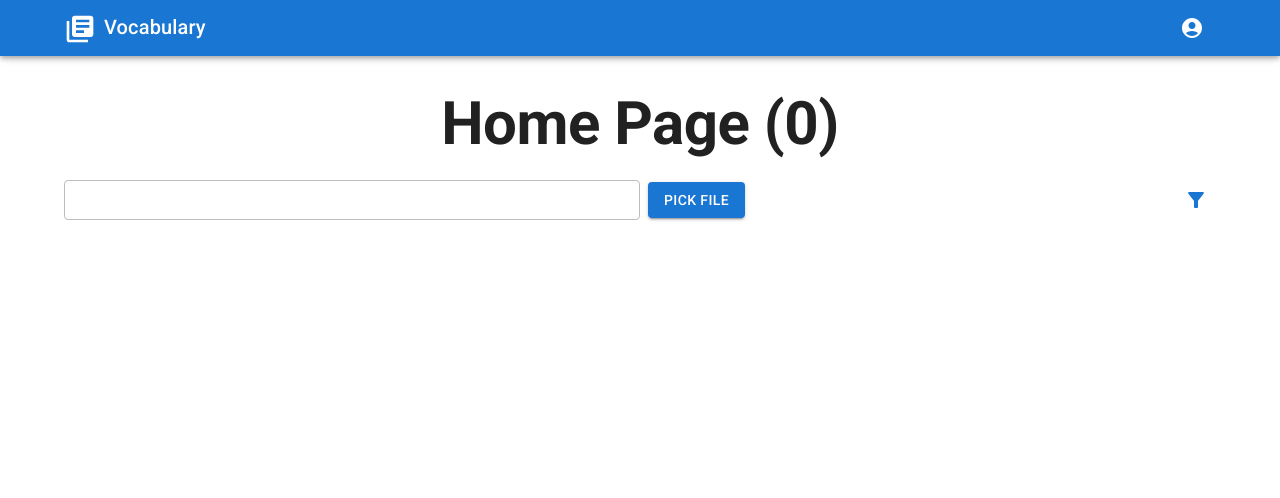
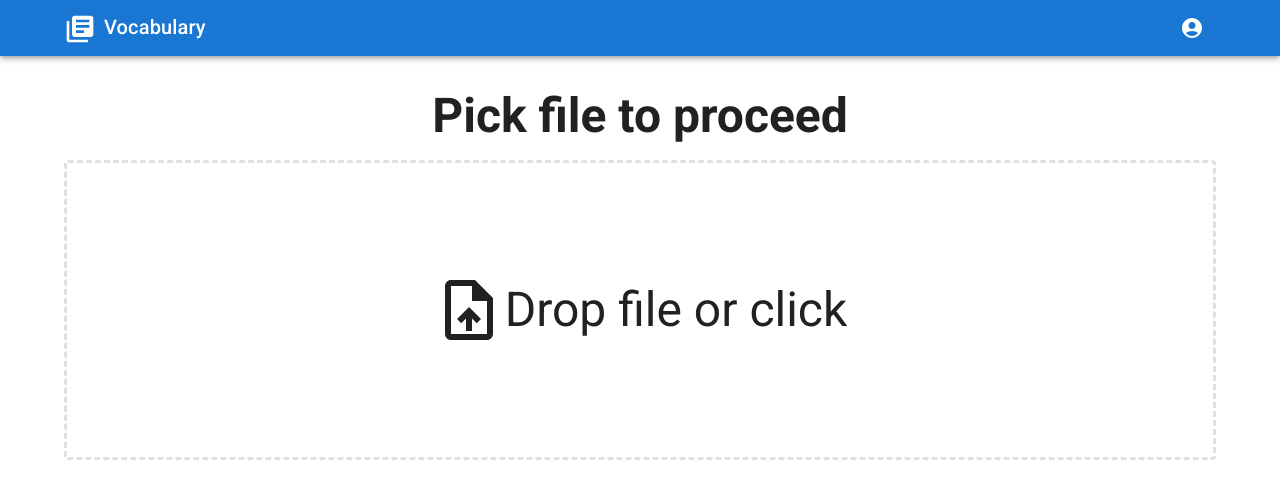
Before and after one commit to vladyslav-polishchuk/learn-vocabulary-frontend, a React (Create React App) app: page / in a window 1280 px wide. Shown: the top 498 px of the page. Built offline with nearby package versions, Linux system fonts and the light colour scheme.

Commit message:
Add pagination

```diff
--- a/src/businessLogic/getWordsByFrequency.ts
+++ b/src/businessLogic/getWordsByFrequency.ts
@@ -83,7 +83,7 @@ export default async function getWordsByFrequency(file: File): Promise<Word[]> {
       (wordsByFrequencyMap.get(b) || 0) - (wordsByFrequencyMap.get(a) || 0)
   );
 
-  return result.slice(0, 100).map((value) => ({
+  return result.map((value) => ({
     value,
     frequency: wordsByFrequencyMap.get(value) ?? 1,
   }));
--- a/src/pages/Home.tsx
+++ b/src/pages/Home.tsx
@@ -1,4 +1,4 @@
-import { FilterAlt, FilterAltOff } from '@mui/icons-material';
+import { FilterAlt, FilterAltOff, UploadFile } from '@mui/icons-material';
 
 import React from 'react';
 import {
@@ -13,6 +13,7 @@ import {
   Tooltip,
   Collapse,
   Badge,
+  Pagination,
 } from '@mui/material';
 import { ChangeEvent } from 'react';
 import { useDispatch, useSelector } from 'react-redux';
@@ -22,11 +23,14 @@ import Spinner from '../components/Spinner';
 import WordCard from '../components/WordCard';
 import WordDialog from '../components/WordDialog';
 
+const pageSize = 50;
+
 export default function Home() {
   const [filterOpened, setFilterOpened] = React.useState(false);
   const [minLength, setMinLength] = React.useState<string>('');
   const [maxLength, setMaxLength] = React.useState<string>('');
   const [search, setSearch] = React.useState<string>('');
+  const [page, setPage] = React.useState(1);
 
   const badgeCount =
     0 + (search ? 1 : 0) + (minLength ? 1 : 0) + (maxLength ? 1 : 0);
@@ -44,8 +48,48 @@ export default function Home() {
     dispatch(selectFile(file));
   };
 
-  const wordNodes = words
-    .filter((word) => {
+  if (!fileName) {
+    return (
+      <Grid container>
+        <Grid item xs={12}>
+          <Typography variant="h3" align="center" sx={{ fontWeight: 'bold' }}>
+            Pick file to proceed
+          </Typography>
+        </Grid>
+        <Grid item xs={12}>
+          <Box
+            sx={{
+              width: '100%',
+              height: '300px',
+              my: 2,
+              border: 'dashed',
+              borderColor: 'rgba(0, 0, 0, 0.12)',
+              borderRadius: '4px',
+              display: 'flex',
+              justifyContent: 'center',
+              alignItems: 'center',
+              cursor: 'pointer',
+            }}
+            component="label"
+            htmlFor="contained-button-file"
+          >
+            <Input
+              id="contained-button-file"
+              type="file"
+              sx={{ display: 'none' }}
+              onChange={handleFiles}
+            />
+            <UploadFile sx={{ width: '72px', height: '72px' }} />
+            <Typography variant="h3" align="center">
+              Drop file or click
+            </Typography>
+          </Box>
+        </Grid>
+      </Grid>
+    );
+  }
+
+  const filteredWords = words.filter((word) => {
     const minLengthNum = parseInt(minLength ?? '') || 0;
     const maxLengthNum = parseInt(maxLength ?? '') || 20;
 
@@ -54,8 +98,11 @@ export default function Home() {
       word.value.length <= maxLengthNum &&
       word.value.includes(search)
     );
-    })
-    .map((word) => (
+  });
+
+  const numberOfPages = Math.ceil(filteredWords.length / pageSize);
+  const x = (page - 1) * pageSize;
+  const wordNodes = filteredWords.slice(x, x + pageSize).map((word) => (
     <Grid item key={word.value} xs={4}>
       <WordCard
         word={word}
@@ -73,20 +120,8 @@ export default function Home() {
         onClose={() => dispatch(selectWord(null))}
       />
 
-      <Typography variant="h2" align="center" sx={{ fontWeight: 'bold' }}>
-        Home Page ({words.length})
-      </Typography>
-
+      <Box position="sticky">
         <Toolbar variant="dense" disableGutters sx={{ my: 2 }}>
-        <TextField
-          variant="outlined"
-          disabled
-          value={fileName}
-          size="small"
-          sx={{ width: '50%' }}
-        ></TextField>
-
-        <Box sx={{ flexGrow: '1', mx: 1 }}>
           <label htmlFor="contained-button-file">
             <Input
               id="contained-button-file"
@@ -98,8 +133,8 @@ export default function Home() {
               Pick File
             </Button>
           </label>
-        </Box>
 
+          <Box sx={{ flexGrow: '1', mx: 1 }}>
             <Tooltip title="Add Filters">
               <IconButton
                 color="primary"
@@ -111,6 +146,14 @@ export default function Home() {
                 </Badge>
               </IconButton>
             </Tooltip>
+          </Box>
+
+          <Pagination
+            page={page}
+            count={numberOfPages}
+            color="primary"
+            onChange={(e, newPage) => setPage(newPage)}
+          />
         </Toolbar>
 
         <Collapse in={filterOpened} sx={{ mb: 2 }}>
@@ -120,7 +163,10 @@ export default function Home() {
               size="small"
               label="Minimal word length"
               value={minLength}
-            onChange={(e) => setMinLength(e?.target?.value)}
+              onChange={(e) => {
+                setMinLength(e?.target?.value);
+                setPage(1);
+              }}
             ></TextField>
 
             <Box sx={{ flexGrow: '1', marginLeft: 1 }}>
@@ -129,7 +175,10 @@ export default function Home() {
                 size="small"
                 label="Maximal word length"
                 value={maxLength}
-              onChange={(e) => setMaxLength(e?.target?.value)}
+                onChange={(e) => {
+                  setMaxLength(e?.target?.value);
+                  setPage(1);
+                }}
               ></TextField>
             </Box>
 
@@ -139,7 +188,10 @@ export default function Home() {
               size="small"
               label="Find"
               value={search}
-            onChange={(e) => setSearch(e?.target?.value)}
+              onChange={(e) => {
+                setSearch(e?.target?.value);
+                setPage(1);
+              }}
             ></TextField>
 
             <Tooltip title="Clear Filters">
@@ -157,6 +209,7 @@ export default function Home() {
             </Tooltip>
           </Toolbar>
         </Collapse>
+      </Box>
 
       <Grid container spacing={2} sx={{ mb: 2 }}>
         <Grid item container xs={12} spacing={2}>
```
Lines whose indentation alone changed are shown as unchanged.
